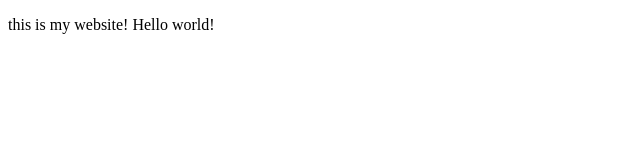
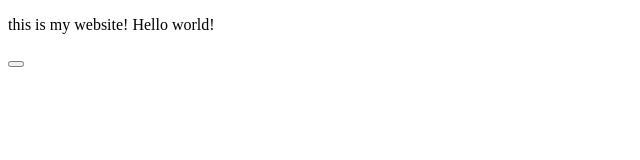
Before and after one commit to mrScream/mrScream.github.io, a plain HTML site: page index.html in a window 1280 px wide. Shown: the full height of the page, 0-640 px from the left. Drawn offline with Linux system fonts and the light colour scheme.

Commit message:
Update index.html

```diff
--- a/index.html
+++ b/index.html
@@ -5,5 +5,6 @@
     </head>
     <body>
         <p>this is my website! Hello world!</p>
+        <button onclick="alert('clicked!');"></button>
     </body>
 </html>
```
